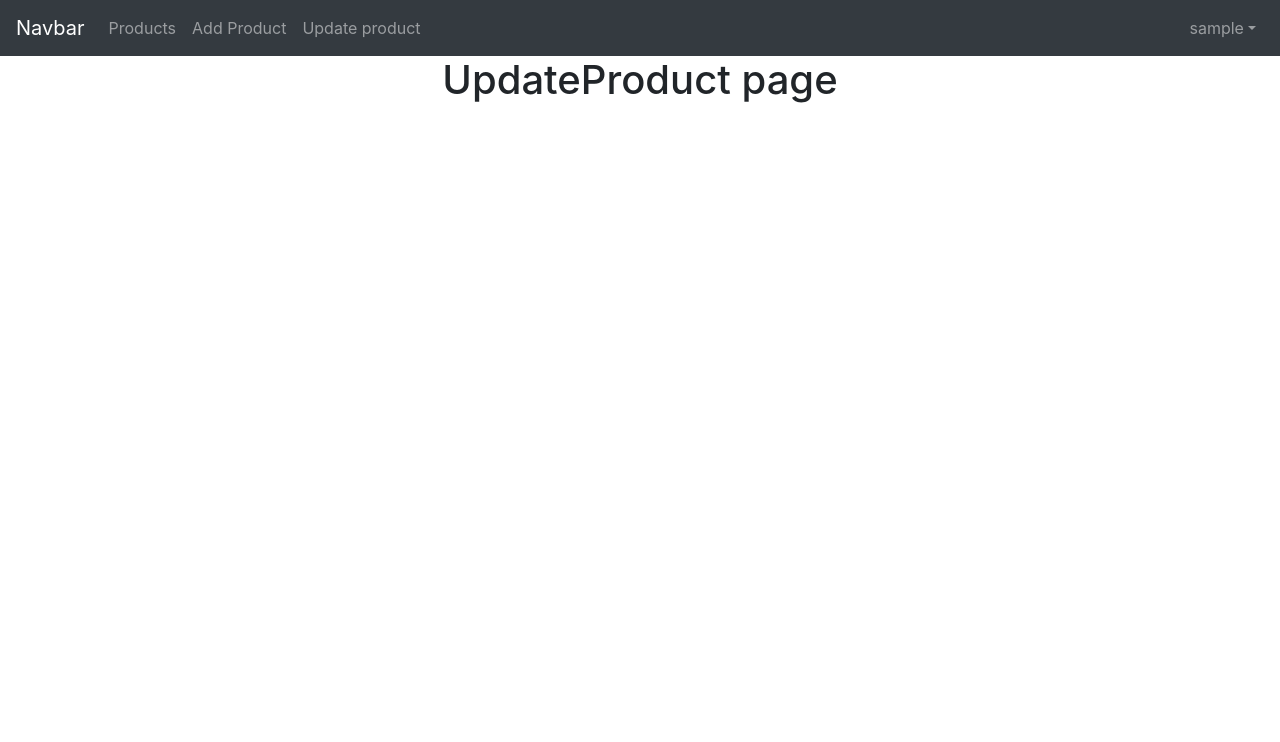
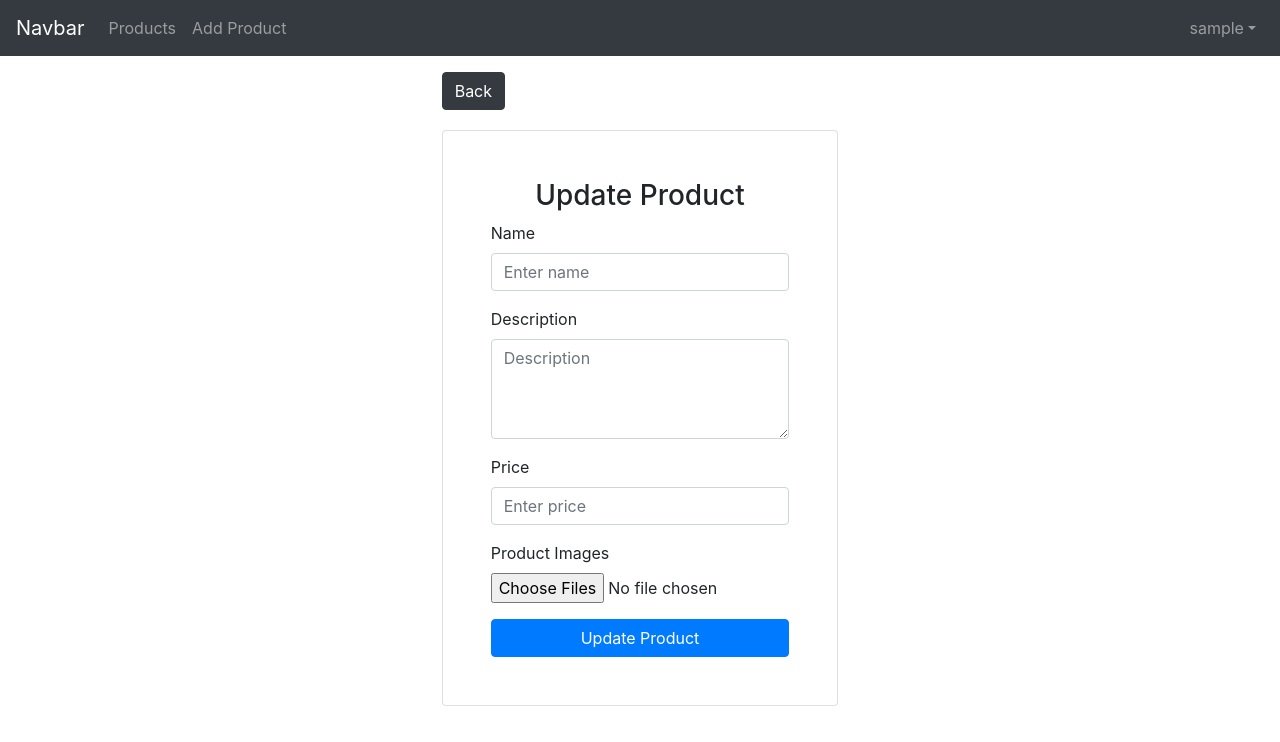
Before and after one commit to Fariv/ecommerce-dashboard, a React (Create React App) app: page /update/1 in a window 1280 px wide. Shown: the top 742 px of the page. Built offline with nearby package versions, Linux system fonts and the light colour scheme; no server answers; sample sign-in values are in the browser's storage.

Commit message:
product edit page and update action implemented

```diff
--- a/src/App.js
+++ b/src/App.js
@@ -16,7 +16,7 @@ function App() {
           <Route path="/add">
             <Protected Component={AddProduct} />
           </Route>
-          <Route path="/update">
+          <Route path="/update/:id">
             <Protected Component={UpdateProduct} />
           </Route>
           <Route path="/product-show/:id">
--- a/src/Header.js
+++ b/src/Header.js
@@ -23,7 +23,6 @@ function Header() {
                             <>
                                 <Link className="nav-link" to="/">Products</Link>
                                 <Link className="nav-link" to="/add">Add Product</Link>
-                                <Link className="nav-link" to="/update">Update product</Link>
                             </>
                             :
                             <>
--- a/src/ProductList.js
+++ b/src/ProductList.js
@@ -14,7 +14,7 @@ function ProductList() {
     async function editRecord(e, id) {
 
         e.preventDefault();
-        console.log(id);
+        history.push("/update/" + id);
     }
 
     async function deleteRecord(e, id) {
--- a/src/UpdateProduct.js
+++ b/src/UpdateProduct.js
@@ -1,14 +1,104 @@
+import React, { useState, useEffect } from "react";
+import { withRouter, useHistory } from "react-router-dom";
 import Header from "./Header";
-function UpdateProduct() {
+import { Row, Col, Form, Button, Card } from "react-bootstrap";
+
+function UpdateProduct({ match }) {
+
+    useEffect(() => {
+        fetchData();
+    }, []);
+
+    const [name, setName] = useState("");
+    const [description, setDescription] = useState("");
+    const [price, setPrice] = useState("");
+    const [productImages, setProductImages] = useState("");
+
+    const history = useHistory();
+
+    async function fetchData() {
+        const url = "http://127.0.0.1:8000/api/products/" + match.params.id + "/edit";
+        let result = await fetch(url);
+        result = await result.json();
+        setName(result.data.name);
+        setDescription(result.data.description);
+        setPrice(result.data.price);
+        setProductImages(result.data.get_files);
+    }
+
+    async function updateProduct(e) {
+
+        e.preventDefault();
+        const formData = new FormData()
+        console.log(name)
+        formData.append("name", name);
+        for (const productImage of productImages) {
+            formData.append("product_filepath[]", productImage);
+        }
+        formData.append("description", description);
+        formData.append("price", price);
+        const url = "http://127.0.0.1:8000/api/products/" + match.params.id +"?_method=PUT";
+        let result = await fetch(url, {
+            method: "POST",
+            body: formData,
+        });
+        result = await result.json();
+
+        if (!result.success) {
+            alert(result.error);
+        } else {
+            alert(result.message);
+            history.push("/");
+        }
+    }
+
+    function goToList(e) {
+
+        e.preventDefault();
+        history.push("/");
+    }
 
     return (
         <>
         <Header />
-        <div>
-            <h1>UpdateProduct page</h1>
+        <div className="col-sm-4 offset-sm-4 my-3">
+            <Row style={{ textAlign: "left", marginBottom: "20px" }}>
+                <Col sm={12} >
+                    <Button variant="dark" onClick={goToList}>Back</Button>
+                </Col>
+            </Row>
+            <Card className="p-5">
+                <h3>Update Product</h3>
+                <Form.Group className="text-left" controlId="formBasicName">
+                    <Form.Label>Name</Form.Label>
+                    <Form.Control type="text" placeholder="Enter name" value={name} onChange={(e) => setName(e.target.value)} />
+                </Form.Group>
+
+                <Form.Group className="text-left" controlId="formBasicDescription">
+                    <Form.Label>Description</Form.Label>
+                        <Form.Control
+                            as="textarea"
+                            placeholder="Description"
+                            style={{ height: '100px' }}
+                            value={description} onChange={(e) => setDescription(e.target.value)}
+                        />
+                </Form.Group>
+
+                <Form.Group className="text-left" controlId="formBasicPrice">
+                    <Form.Label>Price</Form.Label>
+                    <Form.Control type="text" placeholder="Enter price" value={price} onChange={(e) => setPrice(e.target.value)} />
+                </Form.Group>
+
+                <Form.Group className="text-left" controlId="formBasicProductFiles">
+                    <Form.Label>Product Images</Form.Label>
+                    <Form.Control name="product_filepath" type="file" multiple onChange={(e) => setProductImages(Array.from(e.target.files))} />
+                </Form.Group>
+
+                <Button onClick={updateProduct} variant="primary" type="submit">Update Product</Button>
+            </Card>
         </div>
         </>
     );
 }
 
-export default UpdateProduct;
+export default withRouter(UpdateProduct);
```
